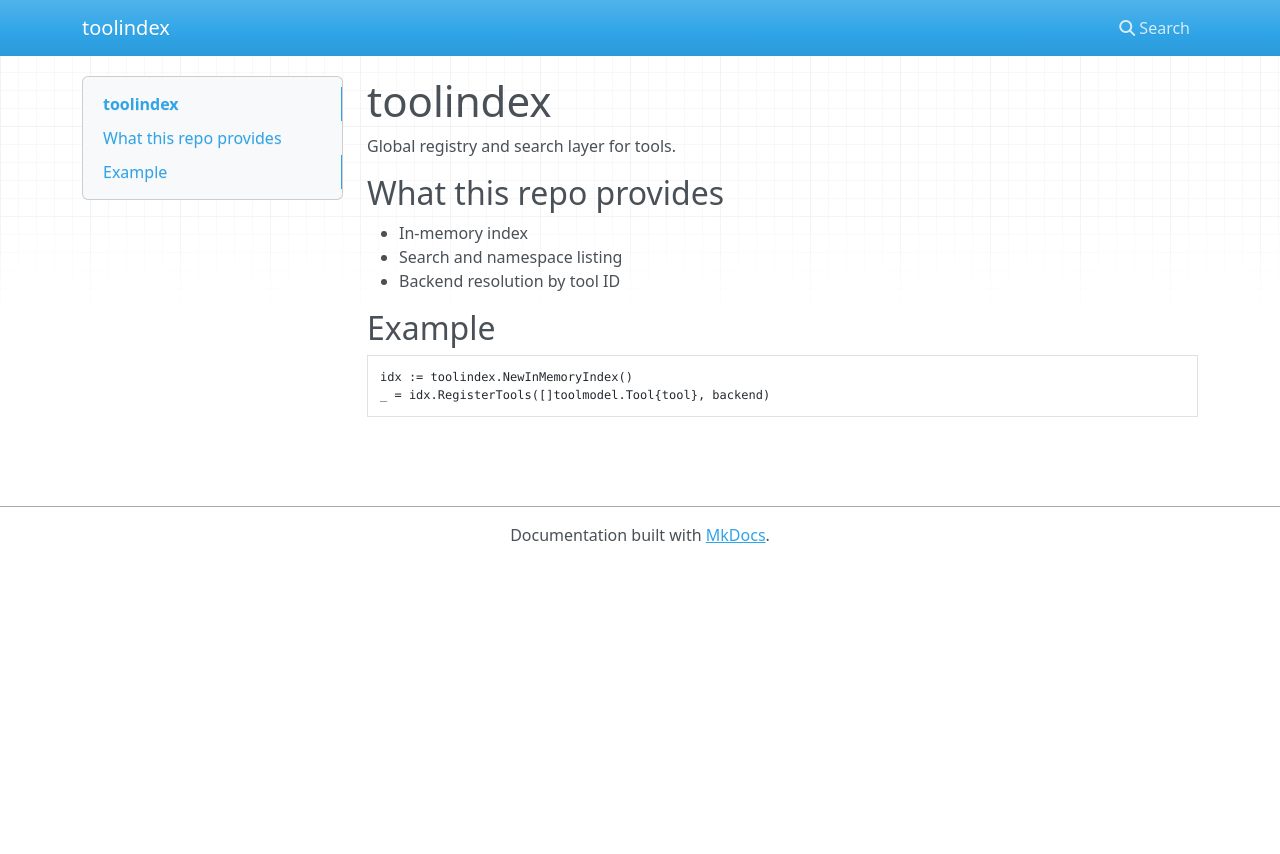
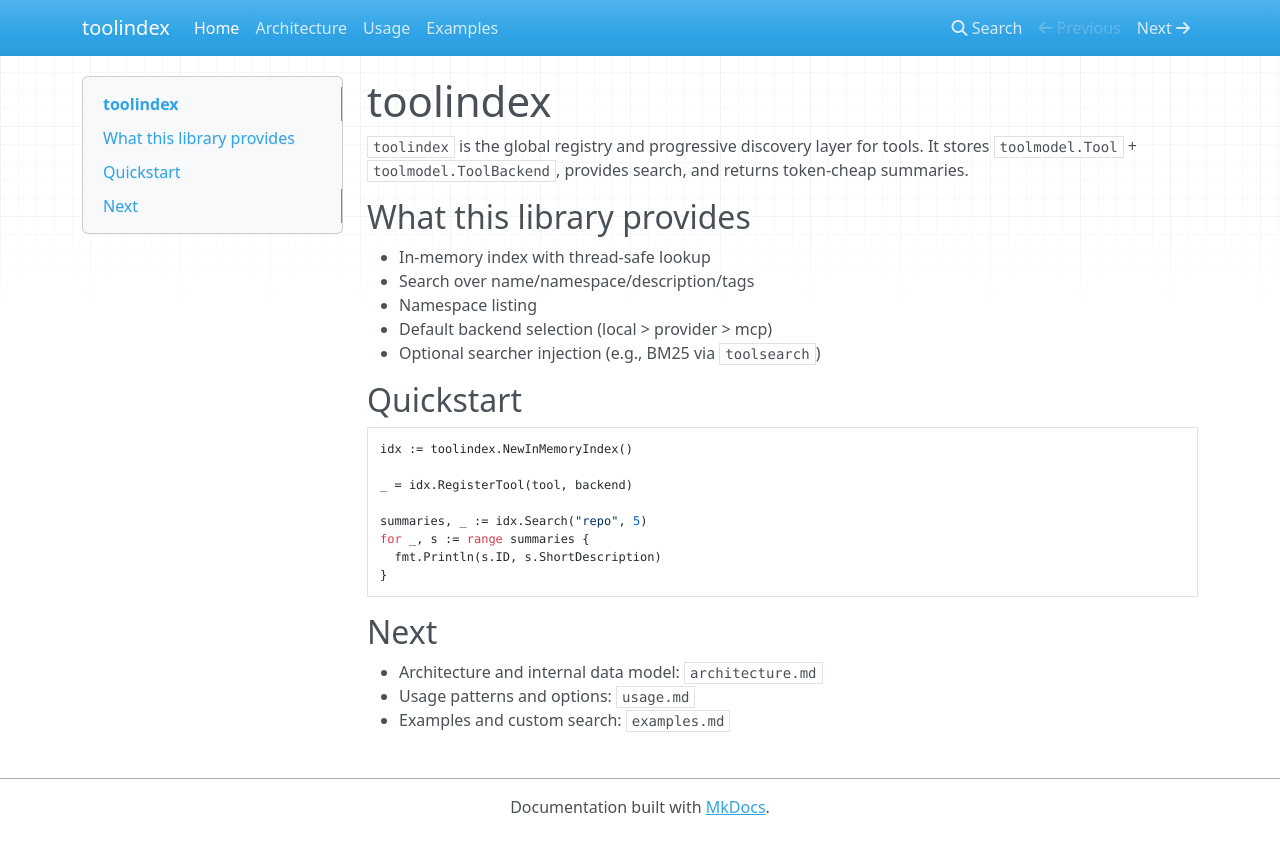
Before and after one commit to jonwraymond/toolindex, an MkDocs documentation site: the page built from docs/index.md, in a window 1280 px wide. Shown: the top 854 px of the page. Built offline with MkDocs 1.6.1, drawn with Linux system fonts in a browser that asks for light colours; nearby versions of some CDN libraries.

````diff
--- a/docs/index.md
+++ b/docs/index.md
@@ -1,16 +1,32 @@
 # toolindex
 
-Global registry and search layer for tools.
+`toolindex` is the global registry and progressive discovery layer for tools.
+It stores `toolmodel.Tool` + `toolmodel.ToolBackend`, provides search, and
+returns token-cheap summaries.
 
-## What this repo provides
+## What this library provides
 
-- In-memory index
-- Search and namespace listing
-- Backend resolution by tool ID
+- In-memory index with thread-safe lookup
+- Search over name/namespace/description/tags
+- Namespace listing
+- Default backend selection (local > provider > mcp)
+- Optional searcher injection (e.g., BM25 via `toolsearch`)
 
-## Example
+## Quickstart
 
 ```go
 idx := toolindex.NewInMemoryIndex()
-_ = idx.RegisterTools([]toolmodel.Tool{tool}, backend)
+
+_ = idx.RegisterTool(tool, backend)
+
+summaries, _ := idx.Search("repo", 5)
+for _, s := range summaries {
+  fmt.Println(s.ID, s.ShortDescription)
+}
 ```
+
+## Next
+
+- Architecture and internal data model: `architecture.md`
+- Usage patterns and options: `usage.md`
+- Examples and custom search: `examples.md`
--- a/mkdocs.yml
+++ b/mkdocs.yml
@@ -2,3 +2,6 @@ site_name: toolindex
 docs_dir: docs
 nav:
   - Home: index.md
+  - Architecture: architecture.md
+  - Usage: usage.md
+  - Examples: examples.md
````
Also changed, not shown: docs/architecture.md (added, +26 -0 lines), docs/examples.md (added, +38 -0 lines), docs/usage.md (added, +47 -0 lines).
